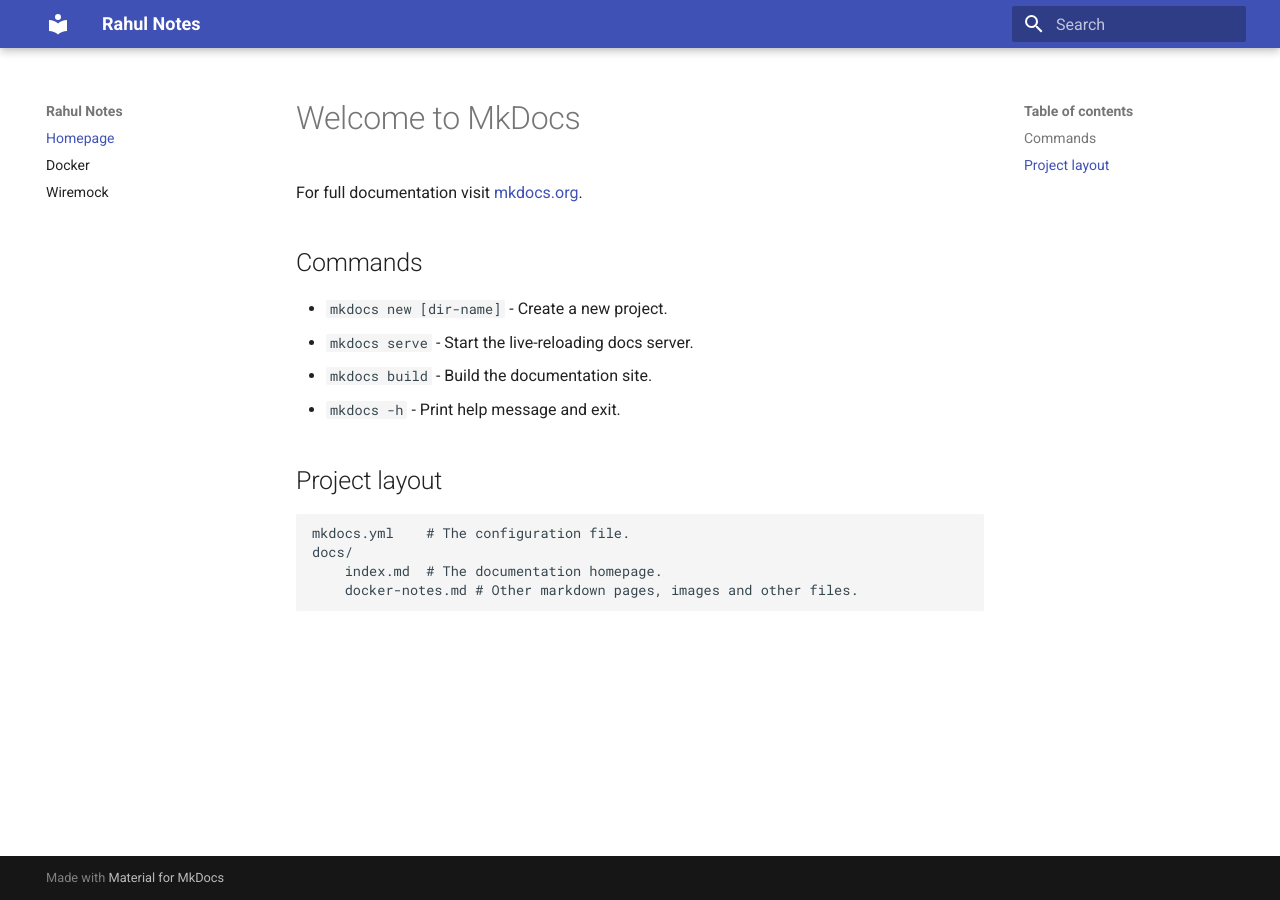
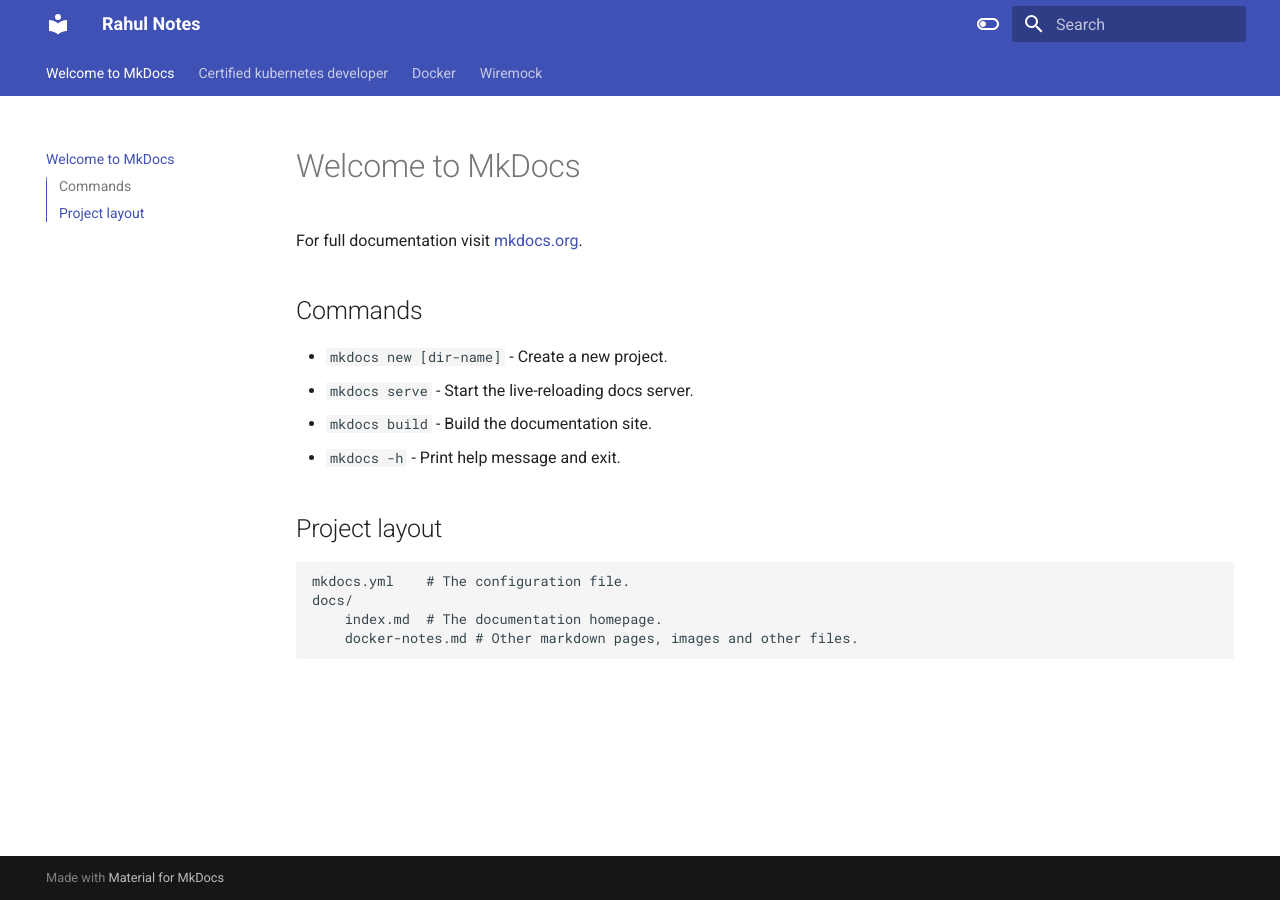
Before and after one commit to keeplearning-rahul/keeplearning-rahul.github.io, an MkDocs documentation site: the page built from docs/index.md, in a window 1280 px wide. Built offline with MkDocs 1.6.1 and Material for MkDocs 9.7.7, drawn with Linux system fonts in a browser that asks for light colours.

Commit message:
Updated mkdocs.ymal file and added file for github actions

```diff
--- a/mkdocs.yml
+++ b/mkdocs.yml
@@ -1,12 +1,32 @@
 site_name: Rahul Notes
-
-nav:
-  - Homepage: 'index.md'
-  - Docker: docker/docker-notes.md
-  - Wiremock: wiremock/wiremock.md
 
 theme:
   name: material
+  features:
+    - navigation.tabs
+    - navigation.sections
+    - toc.integrate
+    - navigation.top
+    - search.suggest
+    - search.highlight
+    - content.tabs.link
+  language: en
+  palette:
+    - scheme: default
+      toggle:
+        icon: material/toggle-switch-off-outline
+        name: Switch to dark mode
+      primary: 4051b5
+      accent: purple
+    - scheme: slate
+      toggle:
+        icon: material/toggle-switch
+        name: Switch to light mode
+      primary: teal
+      accent: lime
+  plugins:
+    - social
+    - search
 
 markdown_extensions:
   - toc:
```
Also changed, not shown: 2 other files.
